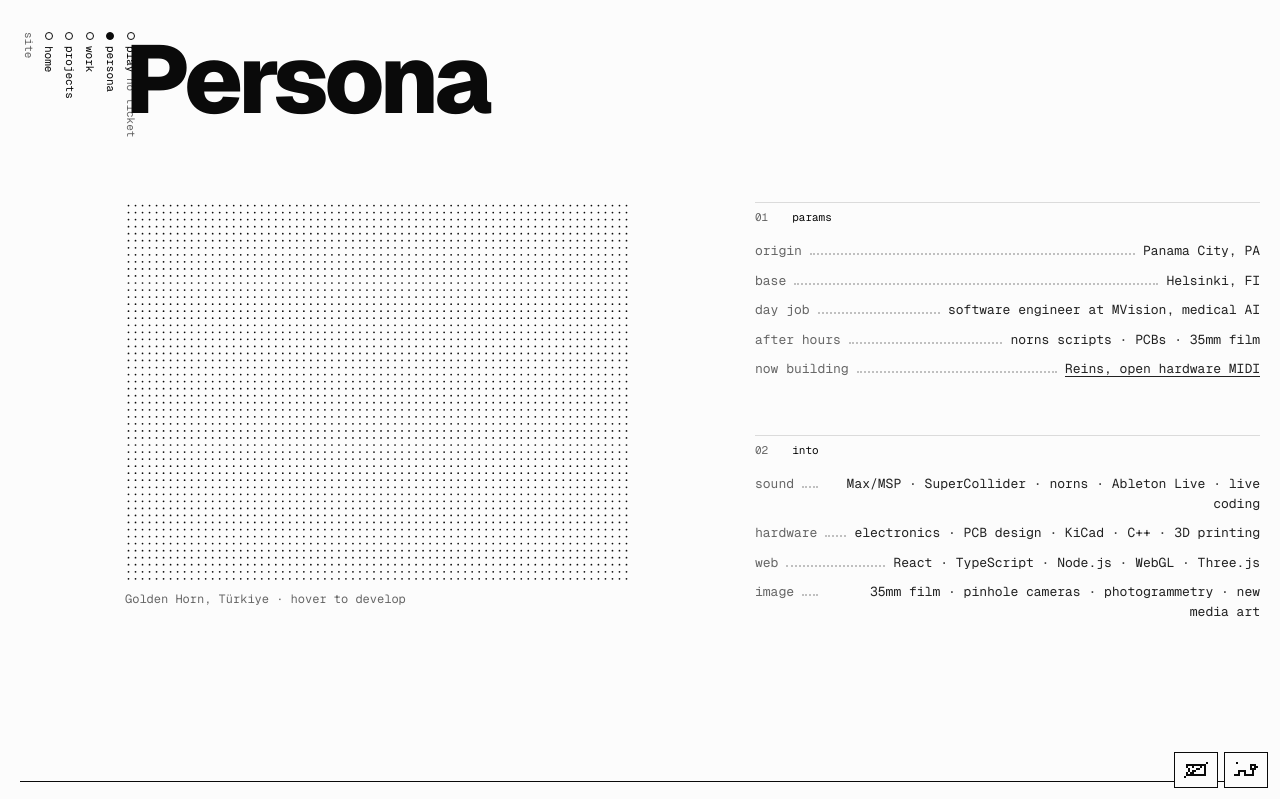
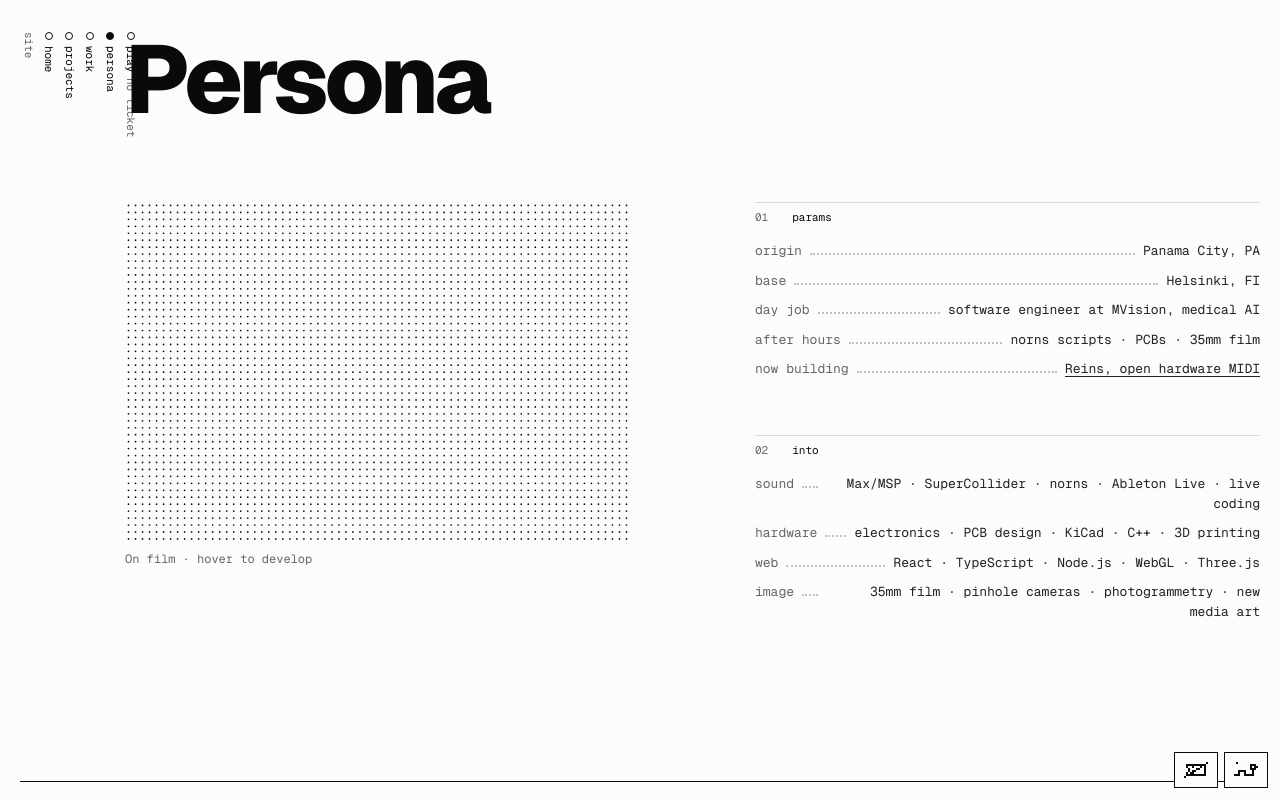
Before and after one commit to Alejo-end/portfolio, a Next.js app: page /persona in a window 1280 px wide. Shown: the top 799 px of the page. Built offline with nearby package versions, Linux system fonts and the light colour scheme.

Commit message:
Persona: new portrait on film, old one removed

```diff
--- a/src/app/persona/page.tsx
+++ b/src/app/persona/page.tsx
@@ -39,12 +39,12 @@ export default function Persona() {
             <div className="grid gap-x-5 gap-y-14 pt-16 lg:grid-cols-12">
                 <figure className="rise rise-2 space-y-2 lg:col-span-5 lg:col-start-2">
                     <DotPortrait
-                        src="/images/persona-portrait.jpg"
-                        alt="Alejandro smiling on a boat at golden hour, city skyline across the water behind him"
-                        width={1179}
-                        height={888}
+                        src="/images/persona.jpg"
+                        alt="Alejandro under a flowering tree, looking up and laughing, in silhouette against a pale sky"
+                        width={2000}
+                        height={1348}
                     />
-                    <figcaption className="label">Golden Horn, Türkiye · hover to develop</figcaption>
+                    <figcaption className="label">On film · hover to develop</figcaption>
                 </figure>
 
                 <div className="rise rise-3 space-y-14 lg:col-span-5 lg:col-start-8">
```
Also changed, not shown: public/images/persona-portrait.jpg (deleted), public/images/persona.jpg (added).
